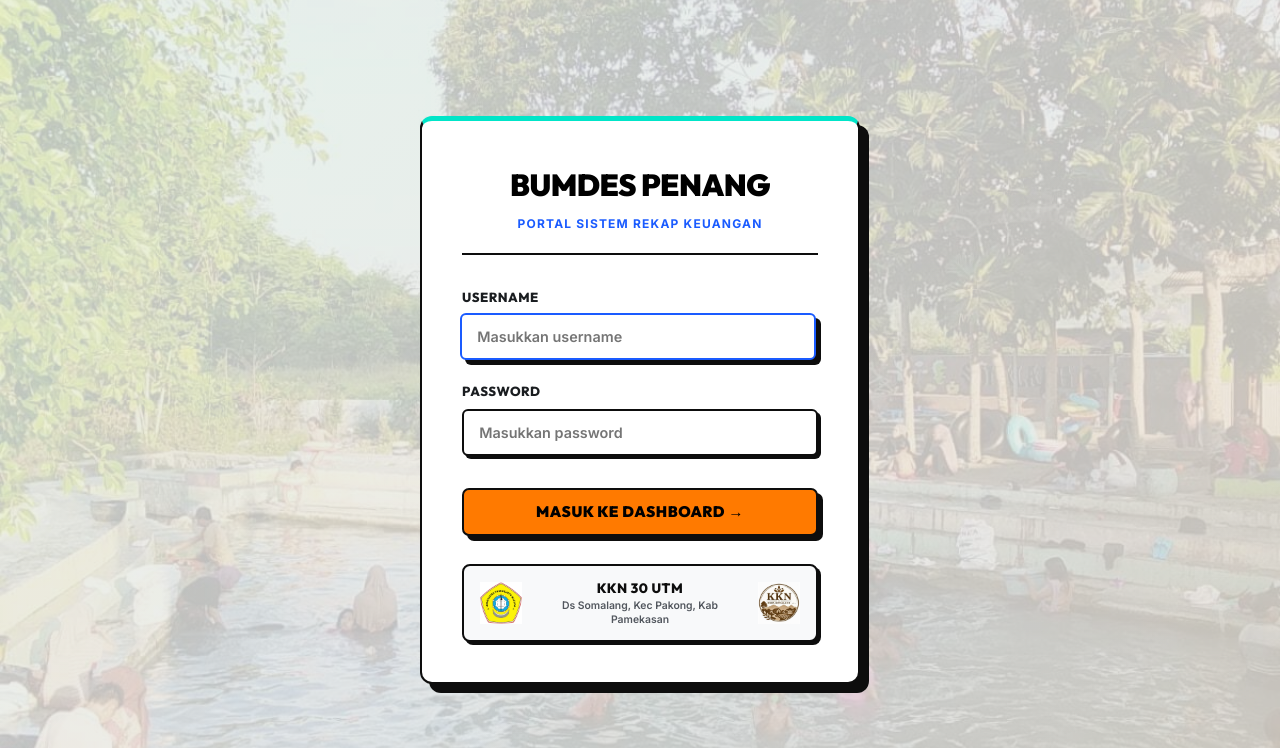
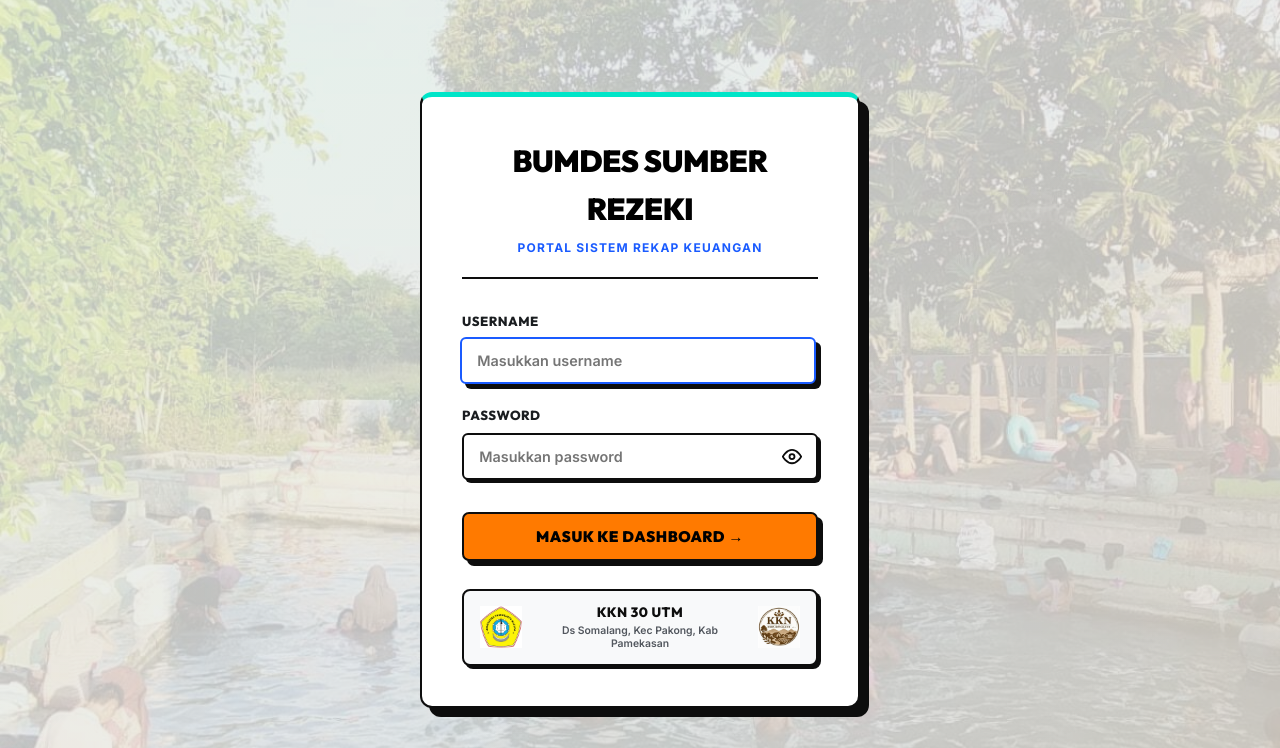
Before and after one commit to Nopal030405/Bumdes_Penang, a PHP site: page /login.php in a window 1280 px wide. Shown: the top 748 px of the page. Run offline with PHP 8.4, Linux system fonts and the light colour scheme.

Commit message:
Rename BUMDes Penang ke BUMDES SUMBER REZEKI dan tambah cache busting dinamis

```diff
--- a/api/ekspor.php
+++ b/api/ekspor.php
@@ -1,7 +1,7 @@
 <?php
 /**
  * API Ekspor Rekap Harian ke CSV (Excel) - Dinamis
- * BUMDes Penang
+ * BUMDES SUMBER REZEKI
  */
 
 // Proteksi: Pastikan user sudah login
@@ -44,7 +44,7 @@ try {
     fprintf($output, "sep=,\n");
 
     // --- HEADER LAPORAN ---
-    fputcsv($output, ["BUMDES PENANG - LAPORAN REKAP PENDAPATAN HARIAN"]);
+    fputcsv($output, ["BUMDES SUMBER REZEKI - LAPORAN REKAP PENDAPATAN HARIAN"]);
     fputcsv($output, ["Tanggal Laporan", date('d F Y', $time)]);
     fputcsv($output, ["Diunduh Pada", date('d-m-Y H:i:s')]);
     fputcsv($output, []); // Baris kosong
--- a/api/ekspor_jangkauan.php
+++ b/api/ekspor_jangkauan.php
@@ -1,7 +1,7 @@
 <?php
 /**
  * API Ekspor Rekap Jangkauan Custom ke CSV (Excel)
- * BUMDes Penang
+ * BUMDES SUMBER REZEKI
  */
 
 // Proteksi: Pastikan user sudah login
@@ -65,7 +65,7 @@ try {
     fprintf($output, "sep=,\n");
 
     // --- HEADER LAPORAN ---
-    fputcsv($output, ["BUMDES PENANG - LAPORAN REKAP PENDAPATAN JANGKAUAN CUSTOM"]);
+    fputcsv($output, ["BUMDES SUMBER REZEKI - LAPORAN REKAP PENDAPATAN JANGKAUAN CUSTOM"]);
     fputcsv($output, ["Rentang Rekap", date('d F Y', $start_time) . " s.d. " . date('d F Y', $end_time)]);
     fputcsv($output, ["Diunduh Pada", date('d-m-Y H:i:s')]);
     fputcsv($output, []); // Baris kosong
--- a/api/ekspor_mingguan.php
+++ b/api/ekspor_mingguan.php
@@ -1,7 +1,7 @@
 <?php
 /**
  * API Ekspor Rekap Mingguan ke CSV (Excel)
- * BUMDes Penang
+ * BUMDES SUMBER REZEKI
  */
 
 // Proteksi: Pastikan user sudah login
@@ -66,7 +66,7 @@ try {
     fprintf($output, chr(0xEF).chr(0xBB).chr(0xBF));
 
     // --- HEADER LAPORAN ---
-    fputcsv($output, ["BUMDES PENANG - LAPORAN REKAP PENDAPATAN MINGGUAN"]);
+    fputcsv($output, ["BUMDES SUMBER REZEKI - LAPORAN REKAP PENDAPATAN MINGGUAN"]);
     fputcsv($output, ["Rentang Rekap", date('d F Y', $monday_time) . " s.d. " . date('d F Y', $sunday_time)]);
     fputcsv($output, ["Diunduh Pada", date('d-m-Y H:i:s')]);
     fputcsv($output, []); // Baris kosong
--- a/api/pendapatan_tambahan.php
+++ b/api/pendapatan_tambahan.php
@@ -1,7 +1,7 @@
 <?php
 /**
  * API Pendapatan Tambahan
- * BUMDes Penang
+ * BUMDES SUMBER REZEKI
  */
 
 header('Content-Type: application/json');
--- a/api/pengaturan.php
+++ b/api/pengaturan.php
@@ -1,7 +1,7 @@
 <?php
 /**
  * API Pengaturan Sistem
- * BUMDes Penang
+ * BUMDES SUMBER REZEKI
  */
 
 header('Content-Type: application/json');
--- a/api/transaksi.php
+++ b/api/transaksi.php
@@ -1,7 +1,7 @@
 <?php
 /**
  * API Transaksi Parkir Dinamis
- * BUMDes Penang
+ * BUMDES SUMBER REZEKI
  */
 
 header('Content-Type: application/json');
--- a/assets/css/style.css
+++ b/assets/css/style.css
@@ -1,5 +1,5 @@
 /*
- * BUMDes Penang - Neo-Brutalism Style System (Revisi v2)
+ * BUMDES SUMBER REZEKI - Neo-Brutalism Style System (Revisi v2)
  * Flat, High-Contrast UI inspired by Natural Springs.
  * Extended Color Palette: Teal, Blue, Orange, Purple, Green, Pink.
  * Clean Off-White (#F5F5F0) background, thick Pure Black borders and hard box shadows.
@@ -1602,6 +1602,54 @@ tbody tr:hover td {
     border-left: 4px solid var(--accent-pink);
 }
 
+/* Password Toggle Field */
+.password-wrapper {
+    position: relative;
+    width: 100%;
+    display: flex;
+    align-items: center;
+}
+
+.password-wrapper .input-control {
+    padding-right: 2.8rem !important;
+}
+
+.password-toggle-btn {
+    position: absolute;
+    right: 0.5rem;
+    top: 50%;
+    transform: translateY(-50%);
+    background: transparent;
+    border: none;
+    cursor: pointer;
+    padding: 0.4rem 0.5rem;
+    display: flex;
+    align-items: center;
+    justify-content: center;
+    color: var(--text-primary, #0D0D0D);
+    border-radius: 4px;
+    z-index: 2;
+    -webkit-tap-highlight-color: transparent;
+    touch-action: manipulation;
+    transition: color 0.15s ease, transform 0.1s ease;
+}
+
+.password-toggle-btn:hover {
+    color: var(--accent-blue, #1A5BFF);
+}
+
+.password-toggle-btn:active {
+    transform: translateY(-50%) scale(0.92);
+}
+
+/* Sembunyikan ikon mata / clear bawaan browser agar tidak bertabrakan */
+input[type="password"]::-ms-reveal,
+input[type="password"]::-ms-clear,
+input[type="password"]::-webkit-contacts-auto-fill-button,
+input[type="password"]::-webkit-credentials-auto-fill-button {
+    display: none !important;
+}
+
 .login-footer-logos {
     display: flex;
     justify-content: center;
--- a/assets/js/app.js
+++ b/assets/js/app.js
@@ -1,5 +1,5 @@
 /**
- * Core Javascript Logic - BUMDes Penang
+ * Core Javascript Logic - BUMDES SUMBER REZEKI
  * Mengelola navigasi SPA, timer real-time, validasi tanggal kalender, dan AJAX API.
  */
 
--- a/config/db.php
+++ b/config/db.php
@@ -1,7 +1,7 @@
 <?php
 /**
  * Konfigurasi Database & Koneksi PDO
- * BUMDes Penang - Sistem Rekap Penghasilan
+ * BUMDES SUMBER REZEKI - Sistem Rekap Penghasilan
  */
 
 // Pengaturan Zona Waktu Lokal (Sesuai WIB/WITA/WIT, diset ke Asia/Jakarta)
--- a/database.sql
+++ b/database.sql
@@ -1,7 +1,7 @@
--- Skrip Inisialisasi Database BUMDes Penang
+-- Skrip Inisialisasi Database BUMDES SUMBER REZEKI
 -- Buat database jika belum ada (opsional, sesuaikan saat di cPanel)
-CREATE DATABASE IF NOT EXISTS `bumdes_penang`;
-USE `bumdes_penang`;
+CREATE DATABASE IF NOT EXISTS `bumdes_sumber_rezeki`;
+USE `bumdes_sumber_rezeki`;
 
 -- 1. TABEL PENGATURAN (Konfigurasi Sistem)
 CREATE TABLE IF NOT EXISTS `pengaturan` (
--- a/login.php
+++ b/login.php
@@ -1,6 +1,6 @@
 <?php
 /**
- * Halaman Login Admin BUMDes Penang
+ * Halaman Login Admin BUMDES SUMBER REZEKI
  * Sistem Autentikasi Admin
  */
 
@@ -38,7 +38,7 @@ if ($_SERVER['REQUEST_METHOD'] === 'POST') {
 <head>
     <meta charset="UTF-8">
     <meta name="viewport" content="width=device-width, initial-scale=1.0">
-    <title>Login - BUMDes Penang</title>
+    <title>Login - BUMDES SUMBER REZEKI</title>
 
     <!-- Google Fonts -->
     <link rel="preconnect" href="https://fonts.googleapis.com">
@@ -46,7 +46,14 @@ if ($_SERVER['REQUEST_METHOD'] === 'POST') {
     <link href="https://fonts.googleapis.com/css2?family=Plus+Jakarta+Sans:wght@400;600;700;800&display=swap" rel="stylesheet">
 
     <!-- Link Stylesheet Utama -->
-    <link rel="stylesheet" href="assets/css/style.css?v=1753098000">
+    <link rel="stylesheet" href="assets/css/style.css?v=<?= time(); ?>">
+
+    <!-- Cache-bust background image agar selalu fresh tanpa Ctrl+Shift+R -->
+    <style>
+        body::before {
+            background-image: url('assets/background.jpg?v=<?= time(); ?>');
+        }
+    </style>
 </head>
 <body class="login-body">
 
@@ -54,7 +61,7 @@ if ($_SERVER['REQUEST_METHOD'] === 'POST') {
         <div class="login-card">
 
             <div class="login-header">
-                <h2>BUMDes Penang</h2>
+                <h2>BUMDES SUMBER REZEKI</h2>
                 <p>Portal Sistem Rekap Keuangan</p>
             </div>
 
@@ -72,7 +79,19 @@ if ($_SERVER['REQUEST_METHOD'] === 'POST') {
 
                 <div class="form-group" style="margin-bottom: 2rem;">
                     <label for="password">Password</label>
-                    <input type="password" id="password" name="password" class="input-control" placeholder="Masukkan password" required>
+                    <div class="password-wrapper">
+                        <input type="password" id="password" name="password" class="input-control" placeholder="Masukkan password" required>
+                        <button type="button" id="togglePassword" class="password-toggle-btn" aria-label="Tampilkan Password" title="Tampilkan/Sembunyikan Password">
+                            <svg id="eyeIcon" xmlns="http://www.w3.org/2000/svg" width="20" height="20" viewBox="0 0 24 24" fill="none" stroke="currentColor" stroke-width="2.2" stroke-linecap="round" stroke-linejoin="round">
+                                <path d="M1 12s4-8 11-8 11 8 11 8-4 8-11 8-11-8-11-8z"></path>
+                                <circle cx="12" cy="12" r="3"></circle>
+                            </svg>
+                            <svg id="eyeOffIcon" xmlns="http://www.w3.org/2000/svg" width="20" height="20" viewBox="0 0 24 24" fill="none" stroke="currentColor" stroke-width="2.2" stroke-linecap="round" stroke-linejoin="round" style="display: none;">
+                                <path d="M17.94 17.94A10.07 10.07 0 0 1 12 20c-7 0-11-8-11-8a18.45 18.45 0 0 1 5.06-5.94M9.9 4.24A9.12 9.12 0 0 1 12 4c7 0 11 8 11 8a18.5 18.5 0 0 1-2.16 3.19m-6.72-1.07a3 3 0 1 1-4.24-4.24"></path>
+                                <line x1="1" y1="1" x2="23" y2="23"></line>
+                            </svg>
+                        </button>
+                    </div>
                 </div>
 
                 <button type="submit" class="btn btn-primary" style="width: 100%;">
@@ -92,5 +111,31 @@ if ($_SERVER['REQUEST_METHOD'] === 'POST') {
         </div>
     </div>
 
+    <script>
+        document.addEventListener('DOMContentLoaded', function() {
+            const togglePasswordBtn = document.getElementById('togglePassword');
+            const passwordInput = document.getElementById('password');
+            const eyeIcon = document.getElementById('eyeIcon');
+            const eyeOffIcon = document.getElementById('eyeOffIcon');
+
+            if (togglePasswordBtn && passwordInput) {
+                togglePasswordBtn.addEventListener('click', function(e) {
+                    e.preventDefault();
+                    const isPassword = passwordInput.getAttribute('type') === 'password';
+                    passwordInput.setAttribute('type', isPassword ? 'text' : 'password');
+
+                    if (isPassword) {
+                        eyeIcon.style.display = 'none';
+                        eyeOffIcon.style.display = 'block';
+                        togglePasswordBtn.setAttribute('aria-label', 'Sembunyikan Password');
+                    } else {
+                        eyeIcon.style.display = 'block';
+                        eyeOffIcon.style.display = 'none';
+                        togglePasswordBtn.setAttribute('aria-label', 'Tampilkan Password');
+                    }
+                });
+            }
+        });
+    </script>
 </body>
 </html>
--- a/logout.php
+++ b/logout.php
@@ -1,6 +1,6 @@
 <?php
 /**
- * Logout System - BUMDes Penang
+ * Logout System - BUMDES SUMBER REZEKI
  */
 
 session_start();
```
Also changed, not shown: index.php (+12 -5 lines), .htaccess.
